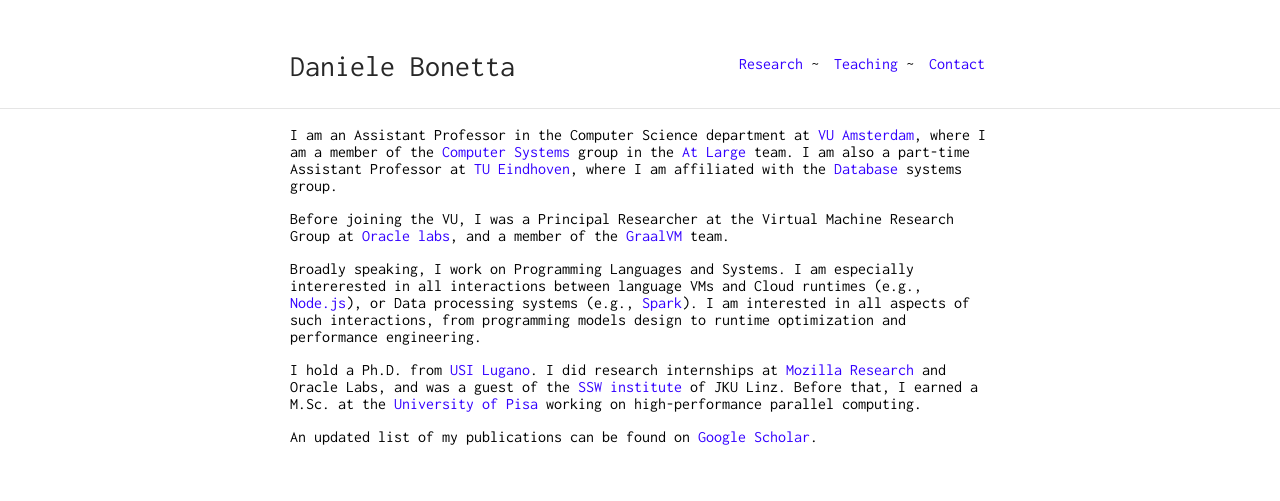
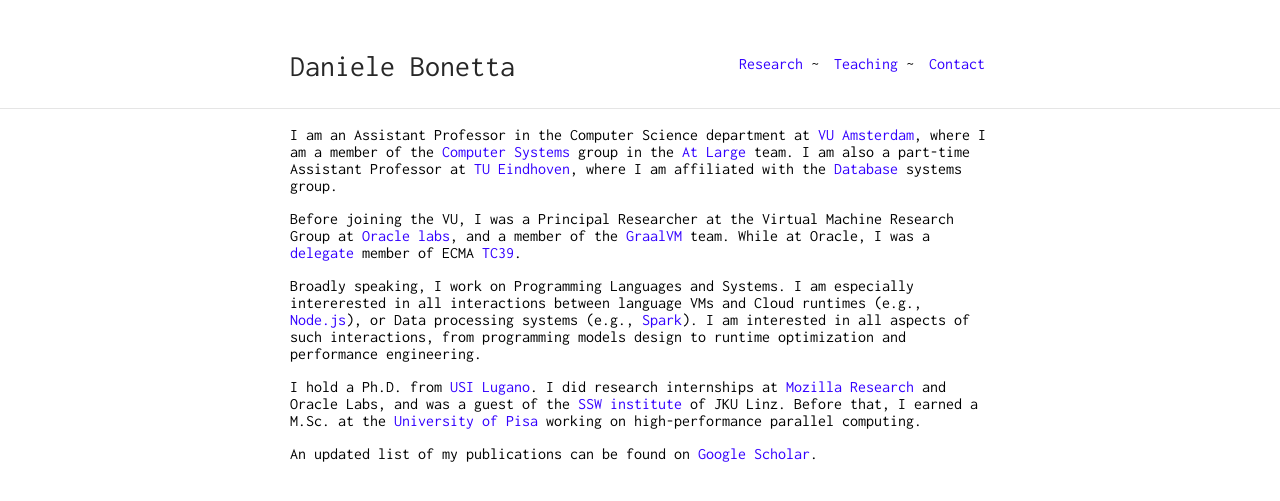
Before and after one commit to eleinadani/eleinadani.github.io, a Jekyll site: the page built from research.md, in a window 1280 px wide. Shown: the top 501 px of the page. Built offline with Jekyll 4.4.1, drawn with Linux system fonts in a browser that asks for light colours.

Commit message:
Update research.md

```diff
--- a/research.md
+++ b/research.md
@@ -4,7 +4,7 @@ layout: default
 
 I am an Assistant Professor in the Computer Science department at [VU Amsterdam](https://vu.nl/en/about-vu/faculties/faculty-of-science/departments/computer-science), where I am a member of the [Computer Systems](https://www.vucompsys.net/) group in the [At Large](https://atlarge-research.com/) team. I am also a part-time Assistant Professor at [TU Eindhoven](https://www.tue.nl/), where I am affiliated with the [Database](https://www.tue.nl/en/research/research-groups/data-science/data-and-artificial-intelligence/database-group/) systems group.
 
-Before joining the VU, I was a Principal Researcher at the Virtual Machine Research Group at [Oracle labs](http://labs.oracle.com), and a member of the [GraalVM](https://github.com/graalvm) team.
+Before joining the VU, I was a Principal Researcher at the Virtual Machine Research Group at [Oracle labs](http://labs.oracle.com), and a member of the [GraalVM](https://github.com/graalvm) team. While at Oracle, I was a [delegate](https://github.com/tc39/notes/pull/77/files) member of ECMA [TC39](https://tc39.es/).
 
 Broadly speaking, I work on Programming Languages and Systems. I am especially intererested in all interactions between language VMs and Cloud runtimes (e.g., [Node.js](https://nodejs.org/en/)), or Data processing systems (e.g., [Spark](https://spark.apache.org/)). I am interested in all aspects of such interactions, from programming models design to runtime optimization and performance engineering.
 
```
